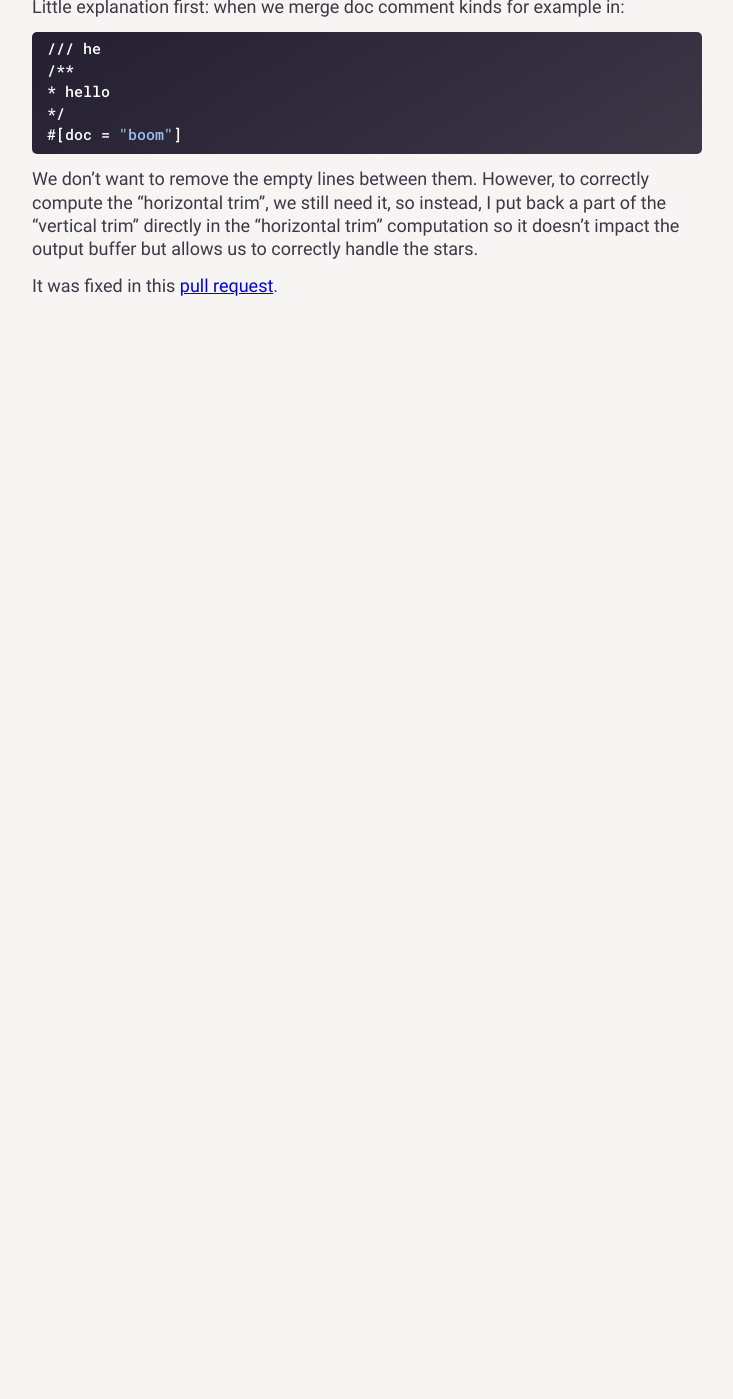
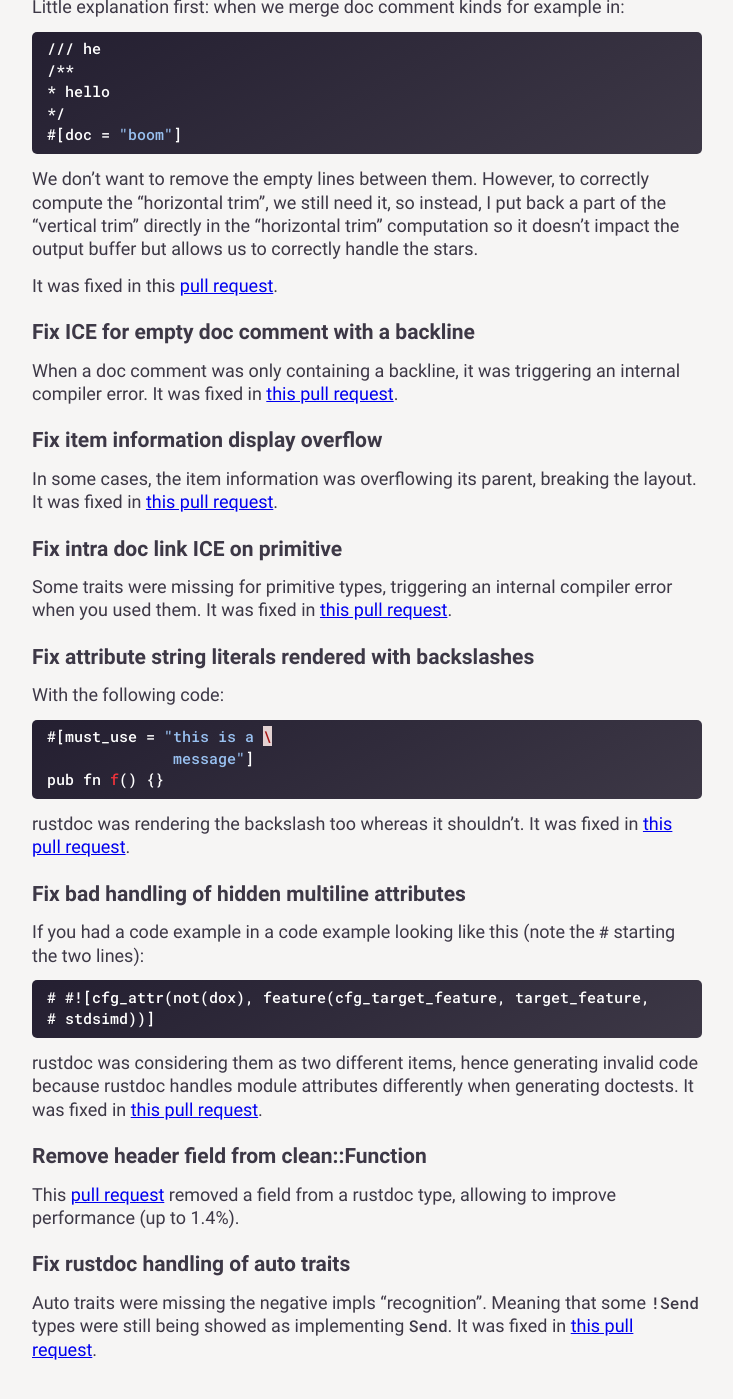
Before and after one commit to yijunyu/trusted-programming.github.io, a Jekyll site: the page built from articles/rustdoc.md, in a window 1280 px wide and 1400 px high, scrolled down 8147 px. Shown: the whole window, without its empty margins (273-1006 px from the left). Built offline with Jekyll 4.4.1, drawn with Linux system fonts in a browser that asks for light colours; comment, search, counter and statistics services are not loaded; before the commit the page ends 8493 px from its top, so only the background shows below that.

Commit message:
Add updates in docs.rs and rustdoc

````diff
--- a/articles/rustdoc.md
+++ b/articles/rustdoc.md
@@ -304,3 +304,46 @@ Little explanation first: when we merge doc comment kinds for example in:
 We don't want to remove the empty lines between them. However, to correctly compute the "horizontal trim", we still need it, so instead, I put back a part of the "vertical trim" directly in the "horizontal trim" computation so it doesn't impact the output buffer but allows us to correctly handle the stars.
 
 It was fixed in this [pull request](https://github.com/rust-lang/rust/pull/93038).
+
+### Fix ICE for empty doc comment with a backline
+
+When a doc comment was only containing a backline, it was triggering an internal compiler error. It was fixed in [this pull request](https://github.com/rust-lang/rust/pull/95804).
+
+### Fix item information display overflow
+
+In some cases, the item information was overflowing its parent, breaking the layout. It was fixed in [this pull request](https://github.com/rust-lang/rust/pull/95684).
+
+### Fix intra doc link ICE on primitive
+
+Some traits were missing for primitive types, triggering an internal compiler error when you used them. It was fixed in [this pull request](https://github.com/rust-lang/rust/pull/95645).
+
+### Fix attribute string literals rendered with backslashes
+
+With the following code:
+
+```rust
+#[must_use = "this is a \
+              message"]
+pub fn f() {}
+```
+
+rustdoc was rendering the backslash too whereas it shouldn't. It was fixed in [this pull request](https://github.com/rust-lang/rust/pull/95613).
+
+### Fix bad handling of hidden multiline attributes
+
+If you had a code example in a code example looking like this (note the `#` starting the two lines):
+
+```
+# #![cfg_attr(not(dox), feature(cfg_target_feature, target_feature,
+# stdsimd))]
+```
+
+rustdoc was considering them as two different items, hence generating invalid code because rustdoc handles module attributes differently when generating doctests. It was fixed in [this pull request](https://github.com/rust-lang/rust/pull/95590).
+
+### Remove header field from clean::Function
+
+This [pull request](https://github.com/rust-lang/rust/pull/95096) removed a field from a rustdoc type, allowing to improve performance (up to 1.4%).
+
+### Fix rustdoc handling of auto traits
+
+Auto traits were missing the negative impls "recognition". Meaning that some `!Send` types were still being showed as implementing `Send`. It was fixed in [this pull request](https://github.com/rust-lang/rust/pull/95069).
````
Also changed, not shown: articles/docs-rs.md (+4 -0 lines).
